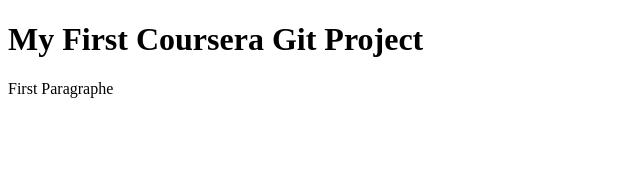
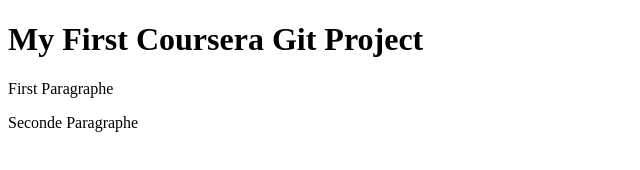
Before and after one commit to belkoweb/coursera-Git, a plain HTML site: page index.html in a window 1280 px wide. Shown: the whole page, without its empty margins (0-640 px from the left). Drawn offline with Linux system fonts and the light colour scheme.

Commit message:
seconde commit

```diff
--- a/index.html
+++ b/index.html
@@ -8,5 +8,6 @@
 <body>
     <h1>My First Coursera Git Project</h1>
     <p>First Paragraphe</p>
+    <p>Seconde Paragraphe</p>
 </body>
 </html>
```
